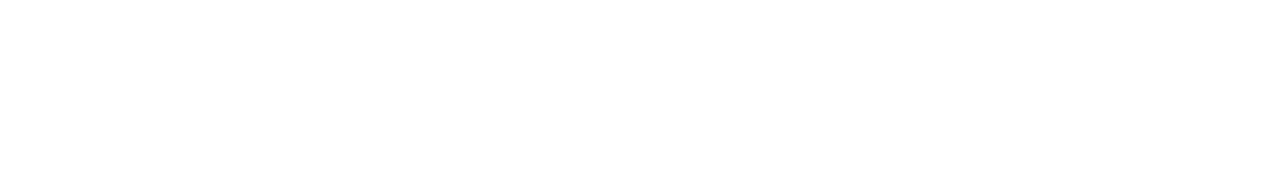
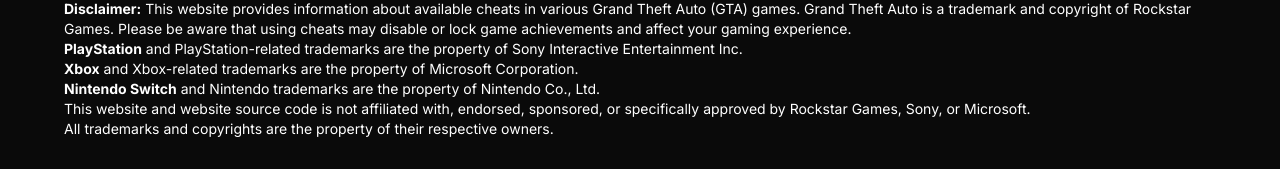
Before and after one commit to GesangPJ/gtacheatdb, a Next.js app: page /gtavc in a window 1280 px wide. Shown: the part 973-1142 px from the top of the page. Before the commit the page ends 856 px from the top, so only its background shows below. Built offline with nearby package versions, Linux system fonts and the light colour scheme; no server answers; the database is empty.

Commit message:
update gtavc page

```diff
--- a/src/app/gtavc/page.jsx
+++ b/src/app/gtavc/page.jsx
@@ -9,7 +9,7 @@
 
   useEffect(() => {
     async function fetchCheats() {
-      const res = await fetch('/api/gta-vc')
+      const res = await fetch('/api/gtavc')
       const data = await res.json()
       setCheats(data.data)
       setLoading(false)
@@ -166,6 +166,9 @@
         <strong>Xbox</strong> and Xbox-related trademarks are the property of Microsoft Corporation.
         </p>
         <p>
+        <strong>Nintendo Switch</strong> and Nintendo trademarks are the property of Nintendo Co., Ltd.
+        </p>
+        <p>
           This website and website source code is not affiliated with, endorsed, sponsored, or specifically approved by Rockstar Games, Sony, or Microsoft.
         </p>
         <p>
```
